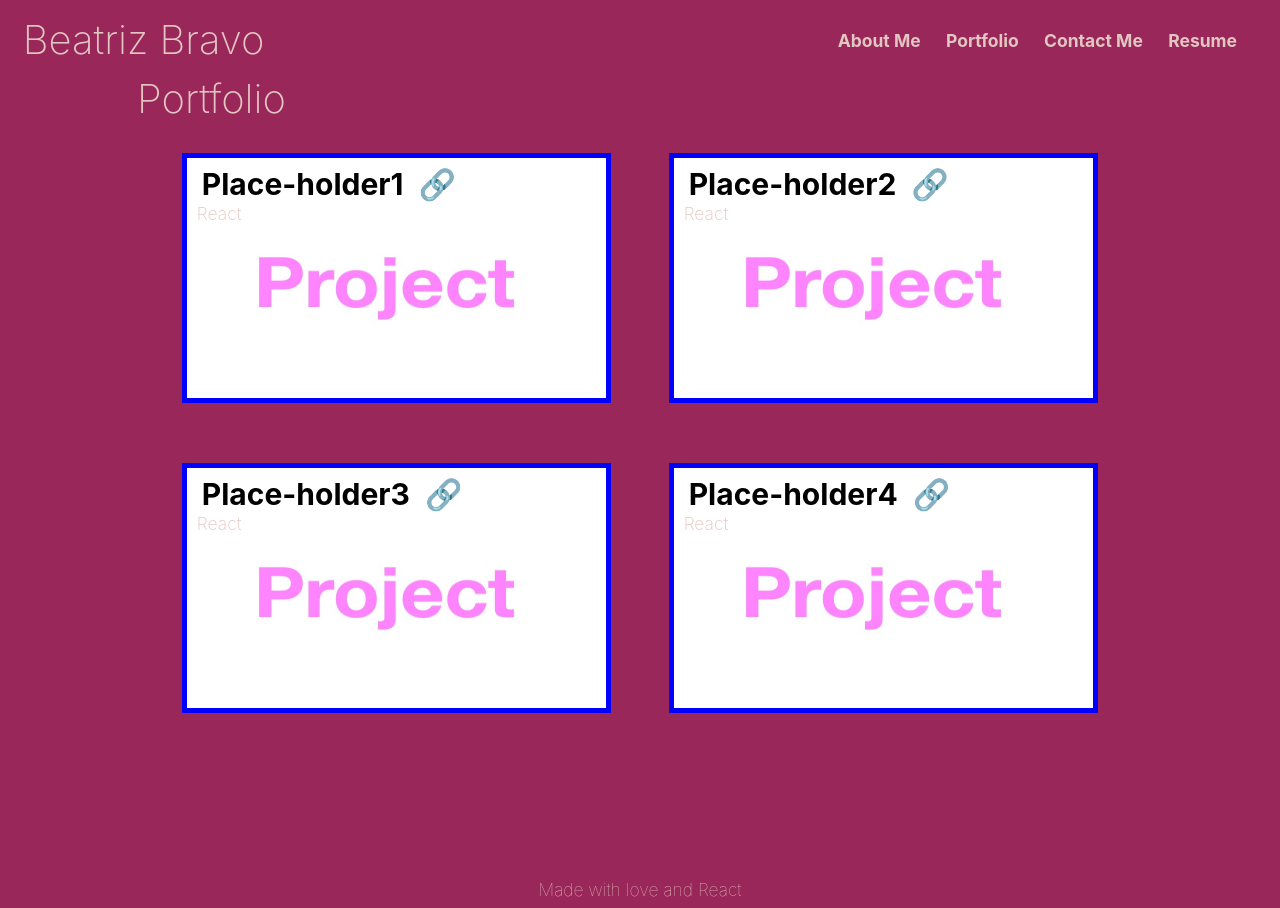
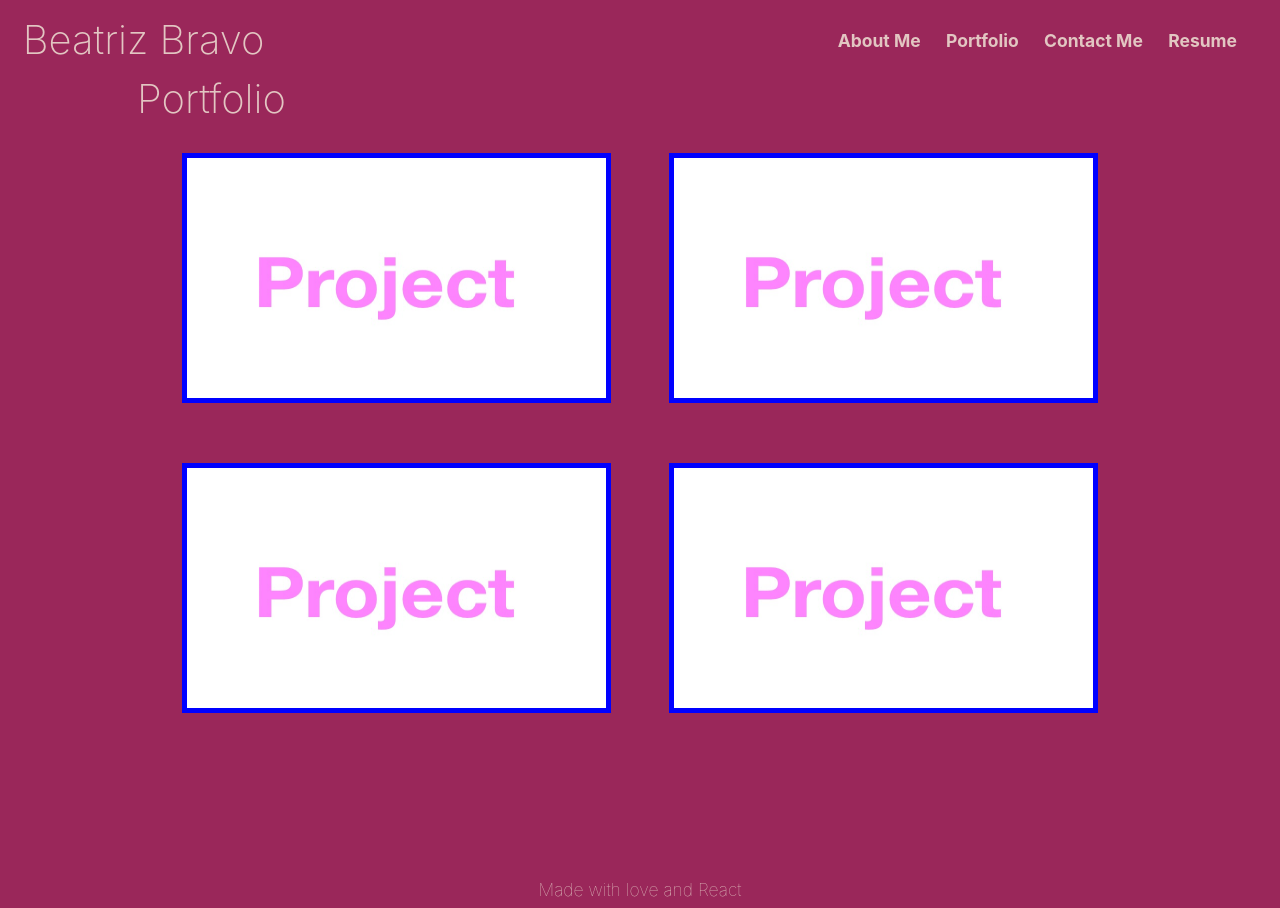
Before and after one commit to BeaBravo/react-portfolio, a React (Vite) app: page /Portfolio in a window 1280 px wide. Built offline with nearby package versions, Linux system fonts and the light colour scheme.

Commit message:
project uses useState for classes and style

```diff
--- a/src/components/Project.jsx
+++ b/src/components/Project.jsx
@@ -1,15 +1,21 @@
 // use onMouseOver for the hover functionality
 // onMouseOver opacity to 0.85 and show title, link to github, and technology used
 // project will have title, link, technology used, and image
-import image2 from '../assets/images/place-holder-img.jpg'
+import { useState } from 'react';
+function Project({ functionality, title, link, techUsed, image }) {
+    const [hover, setHover] = useState(false);
+    return (
+        <div className={hover ? "project col-xs-10 col-sm-8 col-md-5 my-5 col-lg-5 p-3 opacity-50" : "project col-xs-10 col-sm-8 col-md-5 my-5 col-lg-5 p-3"}
+            onMouseEnter={() => setHover(true)}
+            onMouseLeave={() => setHover(false)}
+            style={{ backgroundImage: `url(${image})`, backgroundSize: "100% 100%", minHeight: "250px", height: "auto" }} >
+            <span style={hover ? {} : { display: 'none' }}>
+                <h3 className='my-0' style={{ color: "black", fontWeight: "bold" }}>{title}
+                    <a className='mx-4' href={link} target='_blank' style={{ textDecoration: "none" }}>🔗</a>
+                </h3>
+                <p>{techUsed}</p>
 
-function Project({ functionality, title, link, techUsed, image }) {
-    return (
-        <div className="project col-xs-10 col-sm-8 col-md-5 my-5 col-lg-5 p-3" style={{ backgroundImage: `url(${image})`, backgroundSize: "100% 100%", minHeight: "250px", height: "auto" }} >
-            <h3 className='my-0' style={{ color: "black", fontWeight: "bold" }}>{title}
-                <a className='mx-4' href={link} target='_blank' style={{ textDecoration: "none" }}>🔗</a>
-            </h3>
-            <p>{techUsed}</p>
+            </span>
         </div>
     )
 }
--- a/src/pages/Portfolio.jsx
+++ b/src/pages/Portfolio.jsx
@@ -1,8 +1,9 @@
 import projectList from "../assets/projects";
 import Project from '../components/Project'
 
+
 function Portfolio() {
-    // const [hover, setHover] = useState(true)
+
     return (
         <div id='portfolio'>
             <h1>Portfolio</h1>
```
